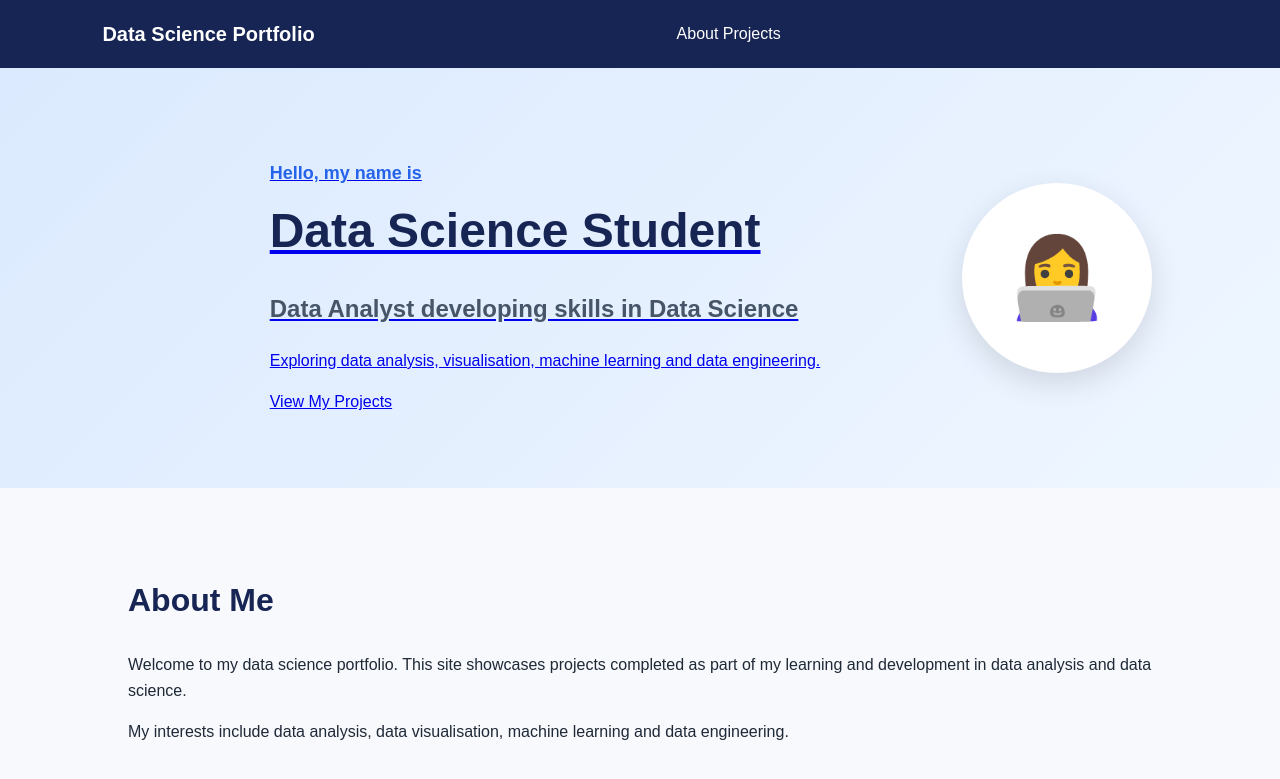
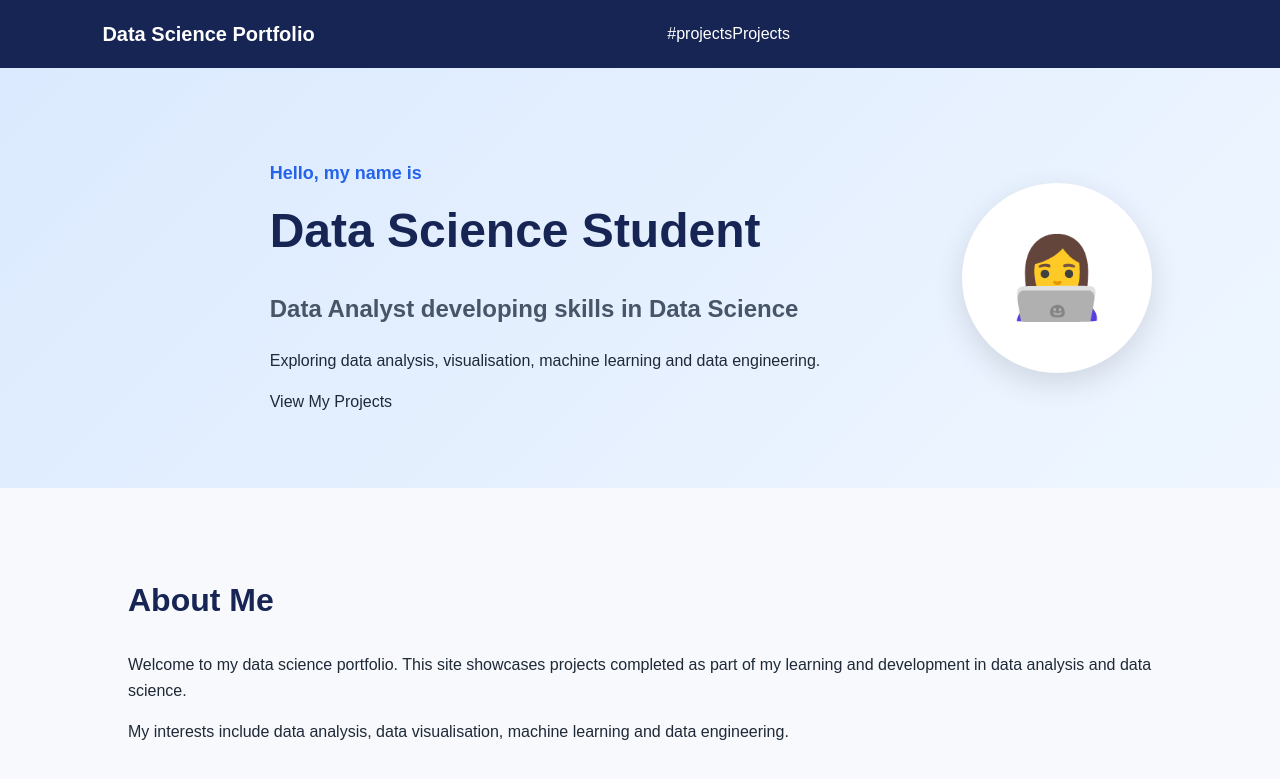
Before and after one commit to DataScienceStudent11/practice, a Jekyll site: the page index.html, which Jekyll copies as it is, in a window 1280 px wide and 900 px high. Shown: the top 779 px of the window. Built offline with Jekyll 4.4.1, drawn with Linux system fonts in a browser that asks for light colours.

Commit message:
Update index.html

```diff
--- a/index.html
+++ b/index.html
@@ -17,9 +17,9 @@
         <div class="logo">Data Science Portfolio</div>
 
        <div class="nav-links">
-    About</a>
-    Projects</a>
-    <a href=Skills</a>
+    <a hrefbout</a>
+    #projectsProjects</a>
+    <a hrefSkills</a>
 </div>
     </nav>
 
```
